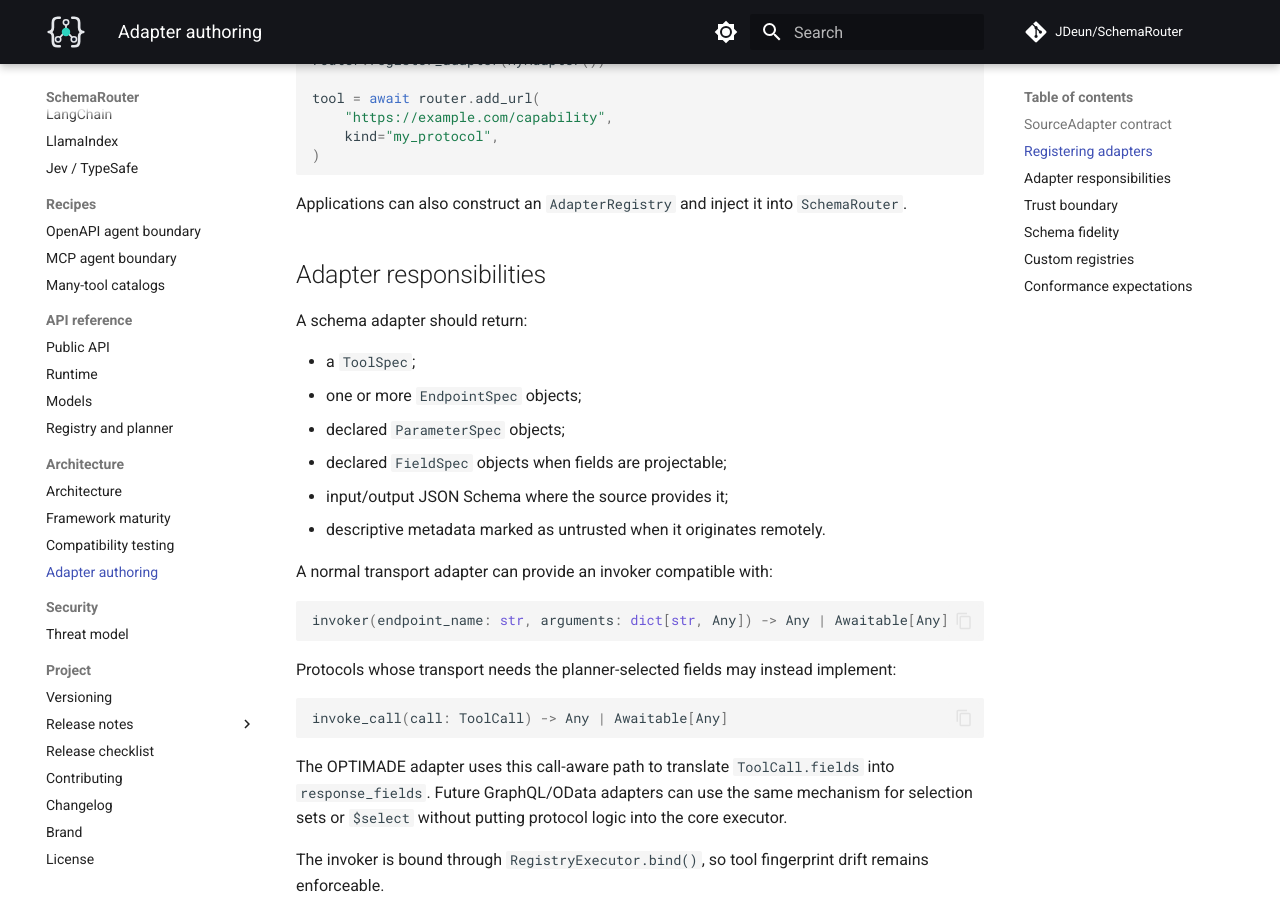
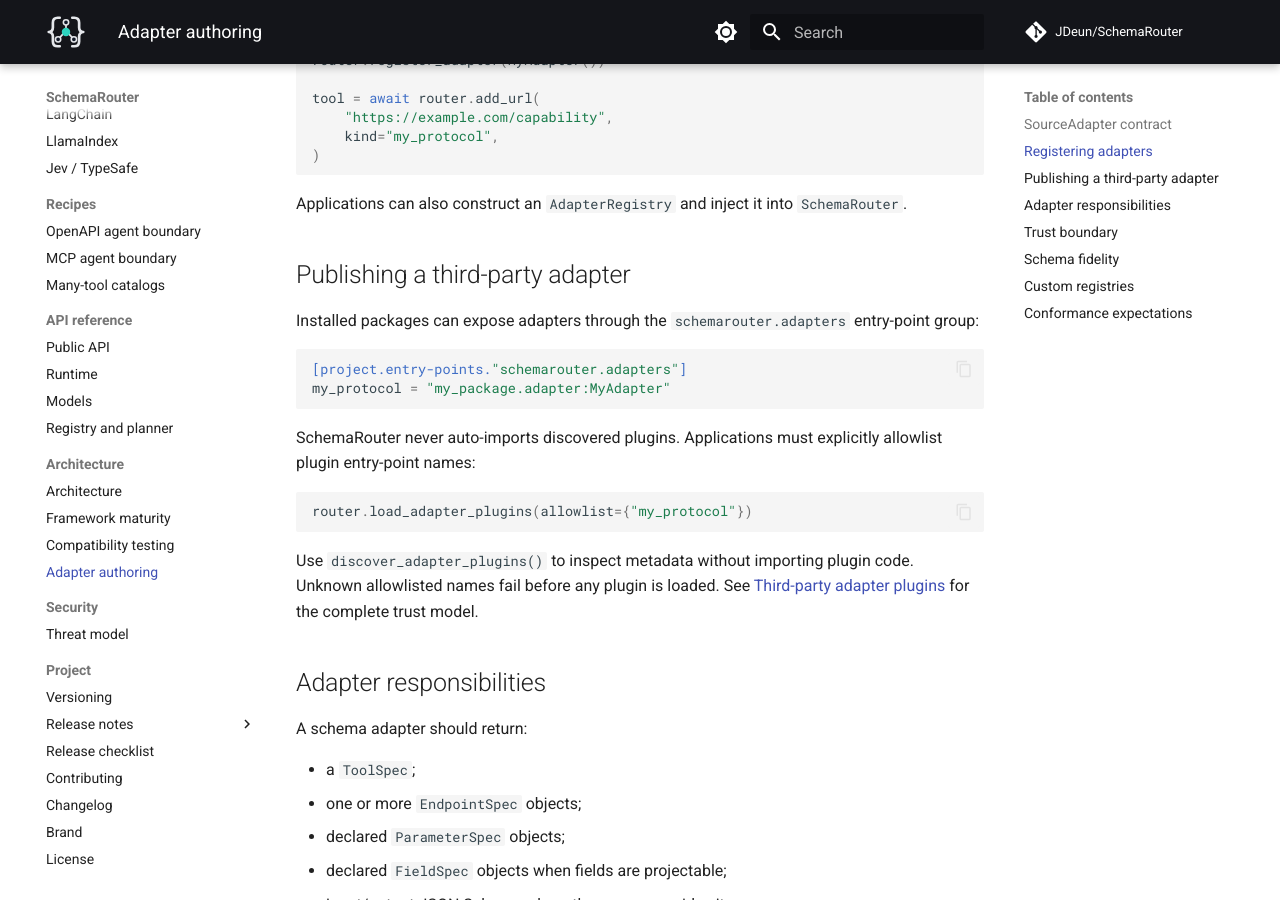
Before and after one commit to JDeun/SchemaRouter, an MkDocs documentation site: the page built from docs/adapter-authoring.md, in a window 1280 px wide and 900 px high, scrolled down 842 px. Built offline with MkDocs 1.6.1 and Material for MkDocs 9.7.7, drawn with Linux system fonts in a browser that asks for light colours; comment, search, counter and statistics services are not loaded.

Commit message:
docs: document third-party adapter packaging contract

````diff
--- a/docs/adapter-authoring.md
+++ b/docs/adapter-authoring.md
@@ -42,6 +42,26 @@
 ```
 
 Applications can also construct an `AdapterRegistry` and inject it into `SchemaRouter`.
+
+## Publishing a third-party adapter
+
+Installed packages can expose adapters through the `schemarouter.adapters` entry-point group:
+
+```toml
+[project.entry-points."schemarouter.adapters"]
+my_protocol = "my_package.adapter:MyAdapter"
+```
+
+SchemaRouter never auto-imports discovered plugins. Applications must explicitly allowlist plugin
+entry-point names:
+
+```python
+router.load_adapter_plugins(allowlist={"my_protocol"})
+```
+
+Use `discover_adapter_plugins()` to inspect metadata without importing plugin code. Unknown
+allowlisted names fail before any plugin is loaded. See
+[Third-party adapter plugins](guides/adapter-plugins.md) for the complete trust model.
 
 ## Adapter responsibilities
 
````
